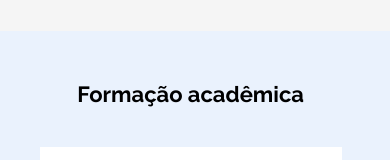
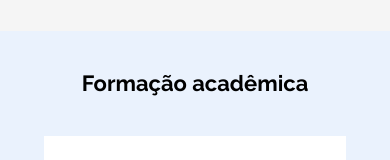
Before and after one commit to Mateusroger21/CHALLENGE-PORTFOLIO-ALURA-JS, a plain HTML site: page index.html in a window 390 px wide. Shown: the part 1823-1983 px from the top of the page. Drawn offline with Linux system fonts and the light colour scheme.

Commit message:
CORRECAO DE RESPONSIVIDADE PARA MOBILE

```diff
--- a/index.html
+++ b/index.html
@@ -86,6 +86,7 @@
     </section>
 
     <section class="secao_quarta">
+        <div class="container_formacao">
         <h1 class="titulo_quarto">Formação acadêmica</h1>
         <ul class="container_quarto">
             <li class="lista_academica"><img class="img_quarta" src="/imagem/imagem17.svg" alt="">
@@ -101,6 +102,7 @@
                         class="descricao_da_descricao">Em andamento - UFRJ</span></span>
             </li>
         </ul>
+    </div>
 
     </section>
 
--- a/style.css
+++ b/style.css
@@ -166,7 +166,7 @@ a {
 
 .secao_quarta {
     display: flex;
-    justify-content: row;
+    justify-content: center;
     flex-direction: column;
     flex-wrap: wrap;
     background-color: #EAF2FD;
@@ -179,11 +179,12 @@ a {
     padding-bottom: 5%;
 }
 
-
 .titulo_quarto {
     display: flex;
     font-size: 40px;
     justify-content: center;
+    margin-top: 7%;
+    margin-bottom: 0px;
 }
 
 .container_quarto {
@@ -711,8 +712,7 @@ label {
     }
 
     .secao_quarta {
-        padding-top: 50px;
-        width: 350px;
+        padding-top: 14px;
         margin-bottom: 0;
         padding-bottom: 0;
     }
```
